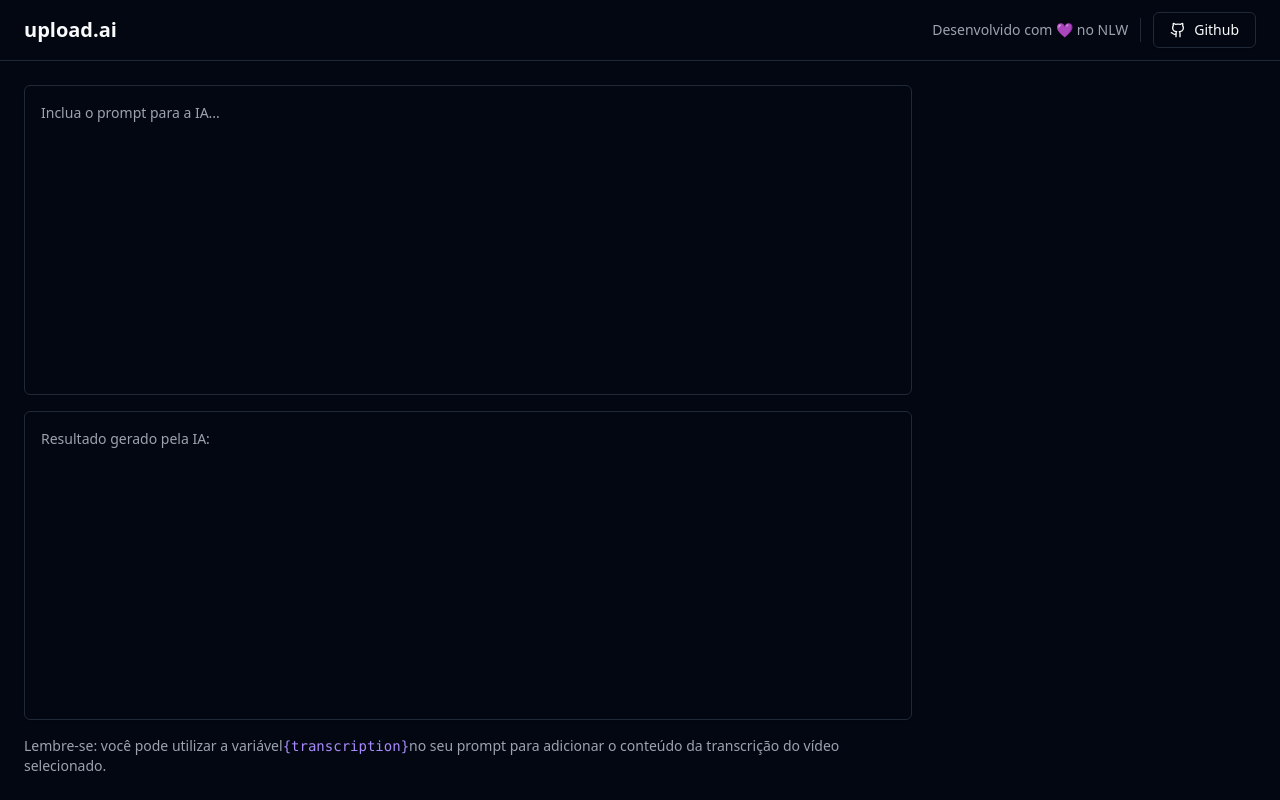
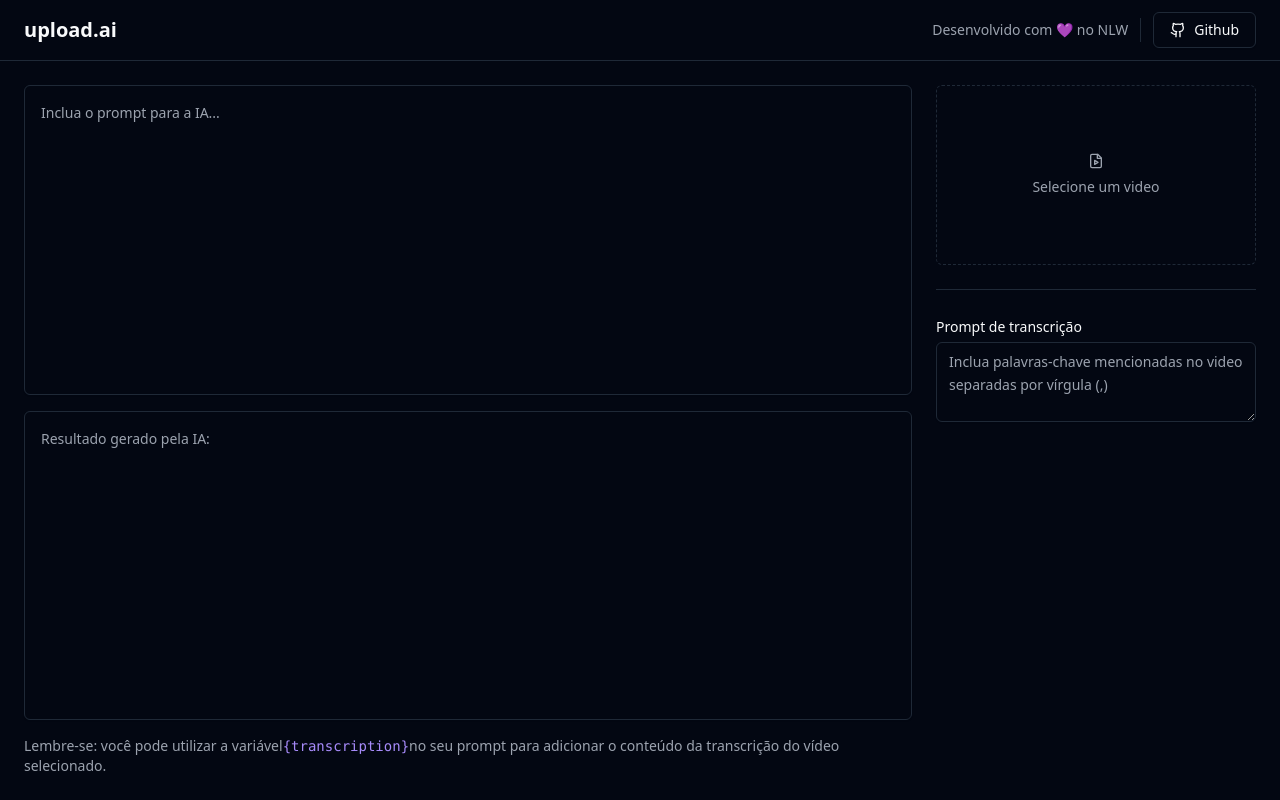
Before and after one commit to andrewgerez/upload-ai, a React (Vite) app: page / in a window 1280 px wide. Built offline with nearby package versions, Linux system fonts and the light colour scheme.

Commit message:
feat: ui to load video in sidebar

```diff
--- a/package.json
+++ b/package.json
@@ -11,6 +11,7 @@
   },
   "dependencies": {
     "@radix-ui/react-icons": "^1.3.0",
+    "@radix-ui/react-label": "^2.0.2",
     "@radix-ui/react-separator": "^1.0.3",
     "@radix-ui/react-slot": "^1.0.2",
     "class-variance-authority": "^0.7.0",
--- a/src/App.tsx
+++ b/src/App.tsx
@@ -1,7 +1,8 @@
-import { Github } from 'lucide-react'
+import { Github, FileVideo } from 'lucide-react'
 import { Button } from "./components/ui/button";
 import { Separator } from './components/ui/separator';
 import { Textarea } from './components/ui/textarea';
+import { Label } from './components/ui/label';
 
 export function App() {
   return (
@@ -43,7 +44,45 @@
             no seu prompt para adicionar o conteúdo da transcrição do vídeo selecionado.
           </p>
         </div>
-        <aside className="w-80"></aside>
+
+        <aside className="w-80 space-y-6">
+          <form className="space-y-6">
+            <label
+              htmlFor="video"
+              className="border
+                flex rounded-md aspect-video cursor-pointer
+                border-dashed text-sm flex-col gap-2 items-center
+                justify-center text-muted-foreground
+                hover:bg-primary/5"
+            >
+              <FileVideo className="w-4 h-4" />
+              Selecione um video
+            </label>
+
+            <input
+              type="file"
+              id="video"
+              accept="video/mp4"
+              className="sr-only"
+            />
+
+            <Separator />
+
+            <div className="space-y-1">
+              <Label
+                htmlFor="transcription_prompt"
+              >
+                Prompt de transcrição
+              </Label>
+
+              <Textarea
+                id="transcription_prompt"
+                className="min-h-20 leading-relaxed"
+                placeholder="Inclua palavras-chave mencionadas no video separadas por vírgula (,)"
+              />
+            </div>
+          </form>
+        </aside>
       </main>
     </div>
   )
--- /dev/null
+++ b/src/components/ui/label.tsx
@@ -0,0 +1,24 @@
+import * as React from "react"
+import * as LabelPrimitive from "@radix-ui/react-label"
+import { cva, type VariantProps } from "class-variance-authority"
+
+import { cn } from "@/lib/utils"
+
+const labelVariants = cva(
+  "text-sm font-medium leading-none peer-disabled:cursor-not-allowed peer-disabled:opacity-70"
+)
+
+const Label = React.forwardRef<
+  React.ElementRef<typeof LabelPrimitive.Root>,
+  React.ComponentPropsWithoutRef<typeof LabelPrimitive.Root> &
+    VariantProps<typeof labelVariants>
+>(({ className, ...props }, ref) => (
+  <LabelPrimitive.Root
+    ref={ref}
+    className={cn(labelVariants(), className)}
+    {...props}
+  />
+))
+Label.displayName = LabelPrimitive.Root.displayName
+
+export { Label }
```
Also changed, not shown: 1 other file (tests, documents, lock files or other folders).
